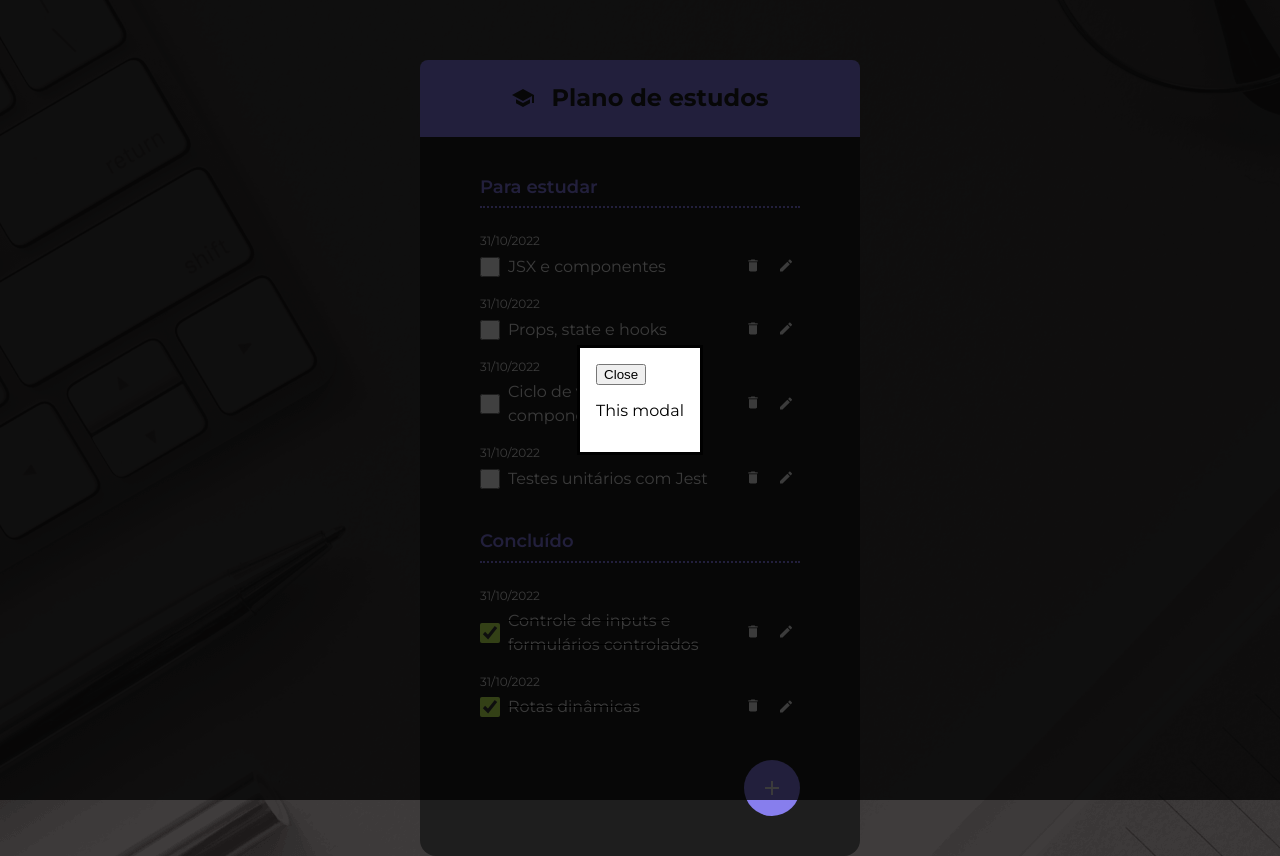
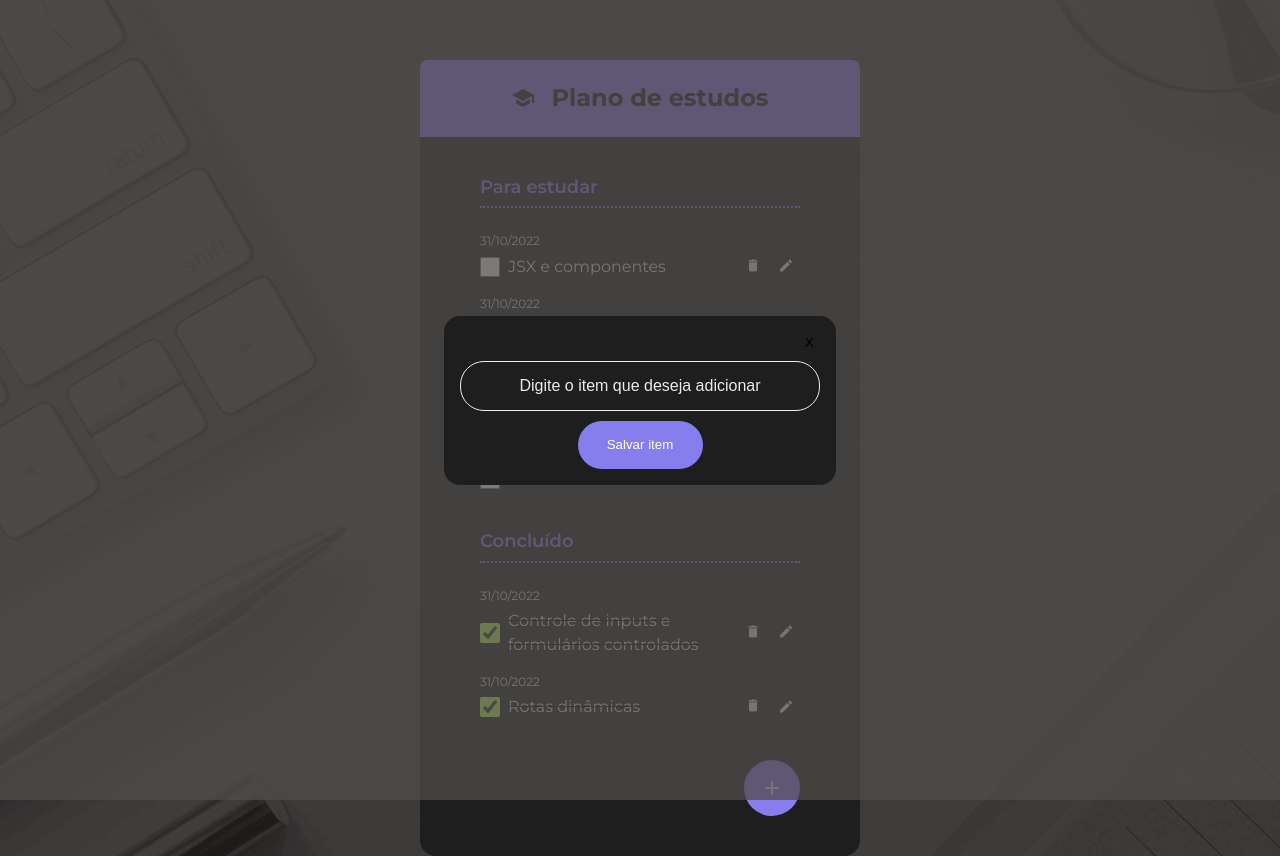
Before and after one commit to larimussoi/ToDo-List, a React (Vite) app: page / in a window 1280 px wide. Both pictures are taken after a click on the button 772 px from the left and 787 px from the top of the page. Built offline with nearby package versions, Linux system fonts and the light colour scheme.

Commit message:
Estilização do modal

```diff
--- a/src/App.jsx
+++ b/src/App.jsx
@@ -10,6 +10,7 @@
 import { SubHeading } from "./components/SubHeading";
 import { ToDoItem } from "./components/ToDoItem";
 import { ToDoList } from "./components/ToDoList";
+import { TextInput } from "./components/TextInput";
 
 const todos = [
   {
@@ -83,7 +84,11 @@
             })}
           </ToDoList>
           <Footer>
-            <Dialog isOpen={showDialog} onClose={toggleDialog} />
+            <Dialog isOpen={showDialog} onClose={toggleDialog}>
+              <form>
+                <TextInput placeholder="Digite o item que deseja adicionar" />{" "}
+              </form>
+            </Dialog>
             <FabButton onClick={toggleDialog}>
               <IconPlus />
             </FabButton>
--- a/src/components/Dialog/dialog.estilos.css
+++ b/src/components/Dialog/dialog.estilos.css
@@ -1,4 +1,38 @@
 ::backdrop {
-  background-color: #000;
+  background-color: #504d4d;
   opacity: 0.75;
 }
+
+.dialog {
+  background-color: #1e1e1e;
+  border: none;
+  border-radius: 16px;
+}
+
+.close-btn {
+  text-align: right;
+}
+
+.btn-close {
+  background-color: transparent;
+  border: none;
+  cursor: pointer;
+}
+
+.dialog .body {
+  padding: 10px 0;
+}
+
+.submit-btn {
+  text-align: center;
+}
+
+.btn-submit {
+  background-color: #877eed;
+  color: #fff;
+  width: 125px;
+  height: 48px;
+  padding: 16px 12px;
+  border-radius: 24px;
+  border: none;
+}
--- a/src/components/Dialog/index.jsx
+++ b/src/components/Dialog/index.jsx
@@ -1,7 +1,7 @@
 import { useEffect, useRef } from "react";
 import "./dialog.estilos.css";
 
-export function Dialog({ isOpen, onClose }) {
+export function Dialog({ isOpen, onClose, children, submitBtn }) {
   //var dialog = document.getElementById("updateDetails");
 
   const dialogRef = useRef(null);
@@ -25,11 +25,18 @@
 
   return (
     <>
-      <dialog ref={dialogRef}>
-        <button autoFocus onClick={onClose}>
-          Close
-        </button>
-        <p>This modal </p>
+      <dialog ref={dialogRef} className="dialog">
+        <div className="close-btn">
+          <button autoFocus onClick={onClose} className="btn-close">
+            X
+          </button>
+        </div>
+        <div className="body">{children}</div>
+        <div className="submit-btn">
+          <button autoFocus onClick={submitBtn} className="btn-submit">
+            Salvar item
+          </button>
+        </div>
       </dialog>
     </>
   );
--- /dev/null
+++ b/src/components/TextInput/index.jsx
@@ -0,0 +1,5 @@
+import "./text-input.estilos.css";
+
+export function TextInput(props) {
+  return <input {...props} className="text-input" />;
+}
--- /dev/null
+++ b/src/components/TextInput/text-input.estilos.css
@@ -0,0 +1,16 @@
+.text-input {
+  font-size: 16px;
+  line-height: 150%;
+  color: #eaeaea;
+  border-radius: 24px;
+  border: 1px solid #eaeaea;
+  width: 360px;
+  max-width: 100%;
+  padding: 12px;
+  text-align: center;
+  background-color: transparent;
+}
+
+.text-input::placeholder {
+  color: #eaeaea;
+}
--- a/src/components/icons/index.jsx
+++ b/src/components/icons/index.jsx
@@ -1,28 +1,80 @@
 export function IconSchool() {
   return (
-        <svg width="24" height="18" viewBox="0 0 24 18" fill="none" xmlns="http://www.w3.org/2000/svg">
-            <path d="M12 0L23.0156 6V14.0156H21V7.07812L12 12L0.984375 6L12 0ZM5.01562 10.1719L12 14.0156L18.9844 10.1719V14.2031L12 18L5.01562 14.2031V10.1719Z" fill="#1E1E1E" />
+    <svg
+      width="24"
+      height="18"
+      viewBox="0 0 24 18"
+      fill="none"
+      xmlns="http://www.w3.org/2000/svg"
+    >
+      <path
+        d="M12 0L23.0156 6V14.0156H21V7.07812L12 12L0.984375 6L12 0ZM5.01562 10.1719L12 14.0156L18.9844 10.1719V14.2031L12 18L5.01562 14.2031V10.1719Z"
+        fill="#1E1E1E"
+      />
     </svg>
-    )
+  );
 }
 export function IconPencil() {
   return (
-        <svg width="16" height="20" viewBox="0 0 16 20" fill="none" xmlns="http://www.w3.org/2000/svg">
-            <path d="M2 14L9.375 6.625L11.875 9.125L4.5 16.5H2V14ZM13.8125 6.25C13.9375 6.375 14 6.53125 14 6.71875C14 6.90625 13.9375 7.0625 13.8125 7.1875L12.5938 8.40625L10.0938 5.90625L11.3125 4.6875C11.4375 4.5625 11.5938 4.5 11.7812 4.5C11.9688 4.5 12.125 4.5625 12.25 4.6875L13.8125 6.25Z" fill="#EAEAEA" />
+    <svg
+      width="16"
+      height="20"
+      viewBox="0 0 16 20"
+      fill="none"
+      xmlns="http://www.w3.org/2000/svg"
+    >
+      <path
+        d="M2 14L9.375 6.625L11.875 9.125L4.5 16.5H2V14ZM13.8125 6.25C13.9375 6.375 14 6.53125 14 6.71875C14 6.90625 13.9375 7.0625 13.8125 7.1875L12.5938 8.40625L10.0938 5.90625L11.3125 4.6875C11.4375 4.5625 11.5938 4.5 11.7812 4.5C11.9688 4.5 12.125 4.5625 12.25 4.6875L13.8125 6.25Z"
+        fill="#EAEAEA"
+      />
     </svg>
-    )
+  );
 }
 export function IconTrash() {
   return (
-        <svg width="10" height="13" viewBox="0 0 10 13" fill="none" xmlns="http://www.w3.org/2000/svg">
-            <path d="M9.65625 1.15625V2.5H0.34375V1.15625H2.65625L3.34375 0.5H6.65625L7.34375 1.15625H9.65625ZM1 11.1562V3.15625H9V11.1562C9 11.5104 8.86458 11.8229 8.59375 12.0938C8.32292 12.3646 8.01042 12.5 7.65625 12.5H2.34375C1.98958 12.5 1.67708 12.3646 1.40625 12.0938C1.13542 11.8229 1 11.5104 1 11.1562Z" fill="#EAEAEA" />
+    <svg
+      width="10"
+      height="13"
+      viewBox="0 0 10 13"
+      fill="none"
+      xmlns="http://www.w3.org/2000/svg"
+    >
+      <path
+        d="M9.65625 1.15625V2.5H0.34375V1.15625H2.65625L3.34375 0.5H6.65625L7.34375 1.15625H9.65625ZM1 11.1562V3.15625H9V11.1562C9 11.5104 8.86458 11.8229 8.59375 12.0938C8.32292 12.3646 8.01042 12.5 7.65625 12.5H2.34375C1.98958 12.5 1.67708 12.3646 1.40625 12.0938C1.13542 11.8229 1 11.5104 1 11.1562Z"
+        fill="#EAEAEA"
+      />
     </svg>
-    )
+  );
 }
 export function IconPlus() {
   return (
-        <svg width="14" height="14" viewBox="0 0 14 14" fill="none" xmlns="http://www.w3.org/2000/svg">
-            <path d="M13.9844 7.98438H7.98438V13.9844H6.01562V7.98438H0.015625V6.01562H6.01562V0.015625H7.98438V6.01562H13.9844V7.98438Z" fill="#EAEAEA" />
+    <svg
+      width="14"
+      height="14"
+      viewBox="0 0 14 14"
+      fill="none"
+      xmlns="http://www.w3.org/2000/svg"
+    >
+      <path
+        d="M13.9844 7.98438H7.98438V13.9844H6.01562V7.98438H0.015625V6.01562H6.01562V0.015625H7.98438V6.01562H13.9844V7.98438Z"
+        fill="#EAEAEA"
+      />
     </svg>
-    )
+  );
 }
+export function IconClose() {
+  return (
+    <svg
+      width="10"
+      height="10"
+      viewBox="0 0 10 0"
+      fill="none"
+      xmlns="http://www.w3.org/2000/svg"
+    >
+      <path
+        d="M13.9844 7.98438H7.98438V13.9844H6.01562V7.98438H0.015625V6.01562H6.01562V0.015625H7.98438V6.01562H13.9844V7.98438Z"
+        fill="#fffcfcff"
+      />
+    </svg>
+  );
+}
--- a/src/index.css
+++ b/src/index.css
@@ -1,8 +1,12 @@
+* {
+  box-sizing: border-box;
+}
+
 body {
   font-family: "Montserrat", sans-serif;
   margin: 0;
-  background-color: #403C3B;
-  background-image: url('/bg.png');
+  background-color: #403c3b;
+  background-image: url("/bg.png");
   background-repeat: no-repeat;
   background-position: top center;
   background-size: auto;
```
Lines whose indentation alone changed are shown as unchanged.
